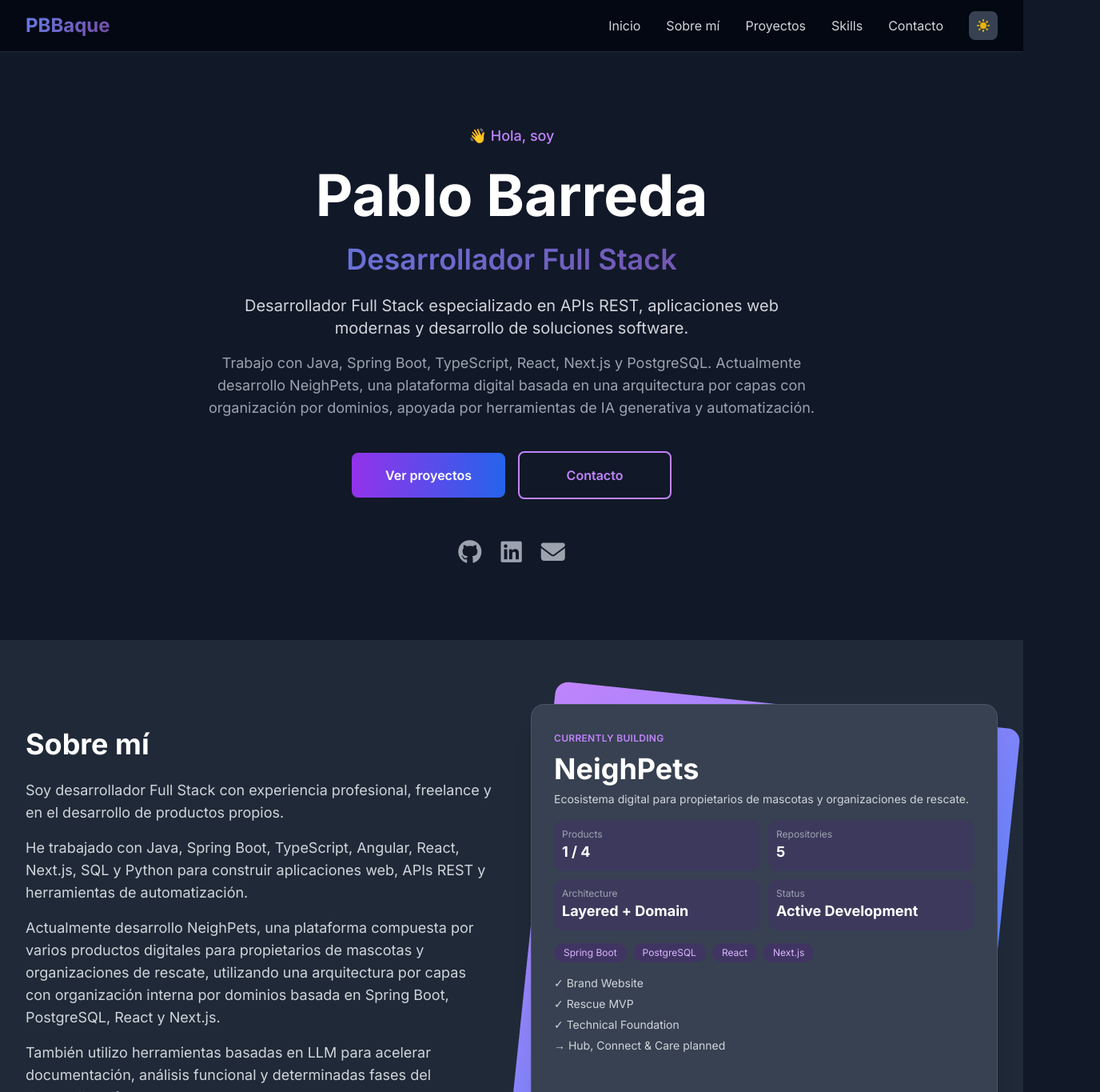
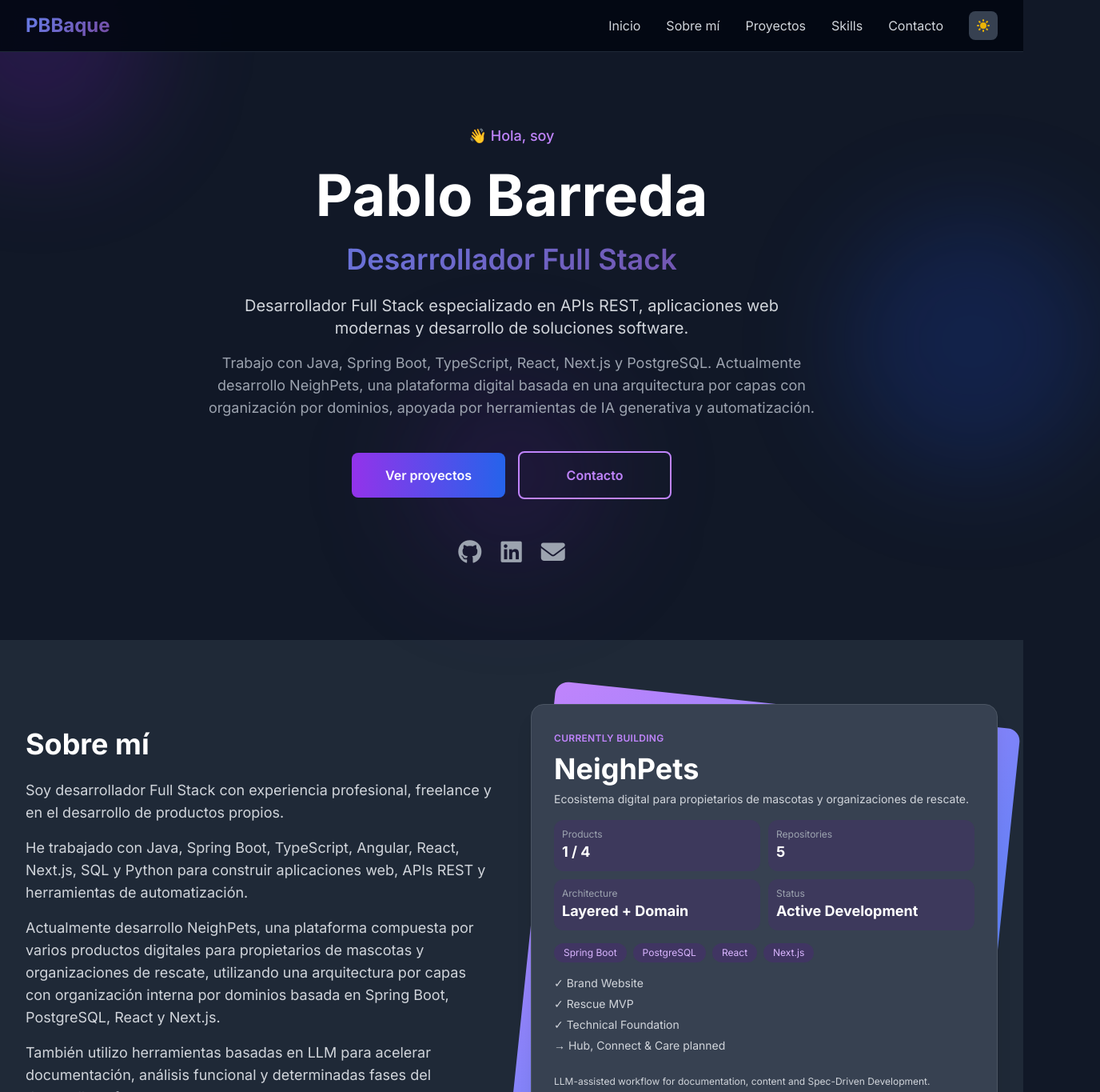
Before and after one commit to pbbaque/portfolio, a Next.js app: page / in a window 1280 px wide. Shown: the top 1365 px of the page at 80% size, 1376 px wide, since content can reach past the window. Built offline with nearby package versions, Linux system fonts and the light colour scheme.

Commit message:
Refine NeighPets card spacing and enhance hero section with blurred background overlays

```diff
--- a/app/page.jsx
+++ b/app/page.jsx
@@ -17,7 +17,10 @@ export default function Home() {
         id="inicio"
         className="min-h-screen flex items-center justify-center bg-gradient-to-br from-purple-50 via-white to-blue-50 dark:from-gray-900 dark:via-gray-900 dark:to-gray-900 pt-16 transition-colors"
       >
-        <div className="max-w-7xl mx-auto px-4 sm:px-6 lg:px-8 py-20 text-center animate-fade-in">
+        <div className="pointer-events-none absolute -top-24 -left-24 h-72 w-72 rounded-full bg-purple-300/30 blur-3xl dark:bg-purple-700/20"></div>
+        <div className="pointer-events-none absolute top-1/3 -right-24 h-80 w-80 rounded-full bg-blue-300/30 blur-3xl dark:bg-blue-700/20"></div>
+        <div className="pointer-events-none absolute bottom-20 left-1/2 h-64 w-64 -translate-x-1/2 rounded-full bg-purple-200/30 blur-3xl dark:bg-purple-900/20"></div>
+        <div className="relative z-10 max-w-7xl mx-auto px-4 sm:px-6 lg:px-8 py-20 text-center animate-fade-in">
           <div className="mb-6">
             <span className="text-purple-600 dark:text-purple-400 font-medium text-lg">
               👋 Hola, soy
@@ -140,7 +143,7 @@ export default function Home() {
             <div className="relative min-h-[720px] sm:min-h-[680px] md:min-h-0 md:aspect-square">
               <div className="absolute inset-0 bg-gradient-to-br from-purple-400 to-blue-500 rounded-2xl transform rotate-2 md:rotate-6"></div>
 
-              <div className="absolute inset-0 bg-white dark:bg-gray-700 border border-transparent dark:border-gray-600 rounded-2xl p-6 lg:p-7 flex flex-col justify-between shadow-xl">
+              <div className="absolute inset-0 bg-white dark:bg-gray-700 border border-transparent dark:border-gray-600 rounded-2xl p-6 lg:p-7 flex flex-col shadow-xl">
                 <div>
                   <span className="text-xs text-purple-600 dark:text-purple-400 font-semibold tracking-wide">
                     CURRENTLY BUILDING
```
